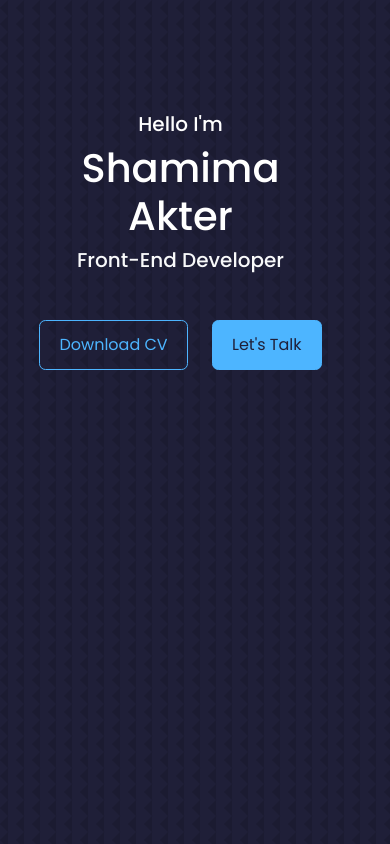
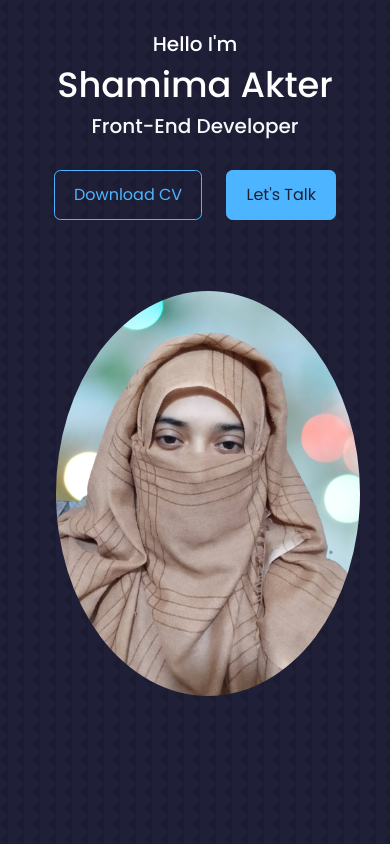
Before and after one commit to Nijumdip/portfolio-1, a React (Create React App) app: page / in a window 390 px wide. Shown: the top 844 px of the page. Built offline with nearby package versions, Linux system fonts and the light colour scheme.

Commit message:
header done

```diff
--- a/src/Components/Header/Header.css
+++ b/src/Components/Header/Header.css
@@ -1,37 +1,70 @@
-header{
-    height: 100vh;
-    padding-top: 7rem;
+header {
+  padding-top: 2rem;
   overflow: hidden;
 }
-.header__container{
+.header__container {
   text-align: center;
-    display: flex;
-    justify-content: space-between;
   height: 100%;
   position: relative;
 }
-.gap{
-    margin-right: 300px;
-}
 
-.cta{
-    margin-top: 3rem;
+.cta {
+  margin-top: 2rem;
   display: flex;
   gap: 1.5rem;
+  justify-content: center;
 }
-
-.header__socials{
+.me {
+  width: 22rem;
+  height: 32rem;
+  position: absolute;
+  left: calc(50% -11rem);
+  margin-top: 5px;
+  overflow: hidden;
+  padding: 4.1rem 1.5rem 1.5rem 1.5rem;
+}
+.header__socials {
   display: flex;
   flex-direction: column;
   align-items: center;
   gap: 1rem;
   position: absolute;
-    right: -4rem;
-    bottom: 1rem;
+  left: -4rem;
+  bottom: 25rem;
 }
-.header__socials::after{
+.header__socials::after {
   content: "";
   width: 1px;
   height: 2.5rem;
   background: #4db5ff;
 }
+
+.scroll__down {
+  position: absolute;
+  right: -2rem;
+  bottom: 25rem;
+  transform: rotate(90deg);
+  font-weight: 300;
+  font-size: 0.9rem;
+}
+
+@media screen and (max-width: 1024px) {
+  header {
+    height: 68vh;
+  }
+
+}
+
+@media screen and (max-width: 600px) {
+  header {
+    height: 100vh;
+  }
+  .header__container {
+    text-align: center;
+    height: 100%;
+    position: relative;
+  }
+  .header__socials, .scroll__down {
+    display: none;
+  }
+}
--- a/src/Components/Header/Header.js
+++ b/src/Components/Header/Header.js
@@ -8,23 +8,21 @@ const Header = () => {
   return (
     <header>
       <div className="container header__container">
-        <div className="gap">
+        <div>
           <h5>Hello I'm</h5>
           <h1>Shamima Akter</h1>
           <h5 className="text-light">Front-End Developer</h5>
           <CTA />
-        </div>
-
-        <div>
           <HeaderSocials />
         </div>
 
-        <div>
-          <img src={ME} alt="" />
+        <div className="me">
+          <img className="rounded-circle" src={ME} alt="" />
         </div>
-        <a href="#contact" className="scroll__down">
-          Scroll Down
-        </a>
+
+          <a href="#contact" className="scroll__down">
+            Scroll Down
+          </a>
       </div>
     </header>
   );
--- a/src/index.css
+++ b/src/index.css
@@ -39,13 +39,14 @@ html{
 }
 .container{
     width: 75%;
+    height: 990px;
     margin: 0 auto;
 }
 h1,h2,h3,h4,h5{
     font-weight: 500;
 }
 h1{
-    font-size: 2.5rem;
+    font-size: 2.2rem;
 }
 section{
     margin-top: 8rem;
@@ -64,6 +65,7 @@ section>h2{
 a{
     color: #4db5ff;
     transition: all 400ms ease;
+    text-decoration: none !important;
 }
 a:hover{
     color: #fff;
@@ -106,7 +108,7 @@ img{
 
 @media screen and (max-width:600px) {
     .container{
-        width: 86%;
+        width: 90%;
     }
     section >h2{
         margin-bottom: 2rem;
```
Lines whose indentation alone changed are shown as unchanged.
